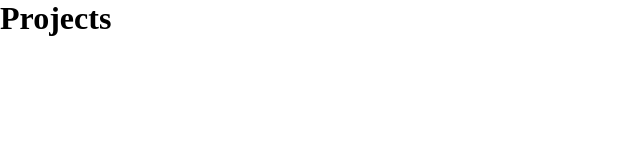
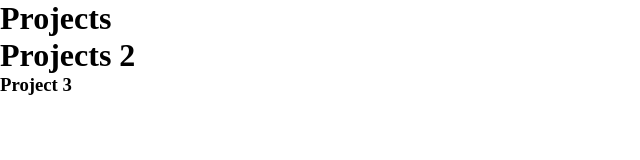
Before and after one commit to Shobhan6/practiceProjectWebDev, a plain HTML site: page index.html in a window 1280 px wide. Shown: the whole page, without its empty margins (0-640 px from the left). Drawn offline with Linux system fonts and the light colour scheme.

Commit message:
projects 3 added

```diff
--- a/index.html
+++ b/index.html
@@ -11,6 +11,8 @@
 </head>
 <body>
     <h1>Projects</h1>
+    <h1>Projects 2</h1>
+    <h3>Project 3</h3>
 
 
 </body>
```
